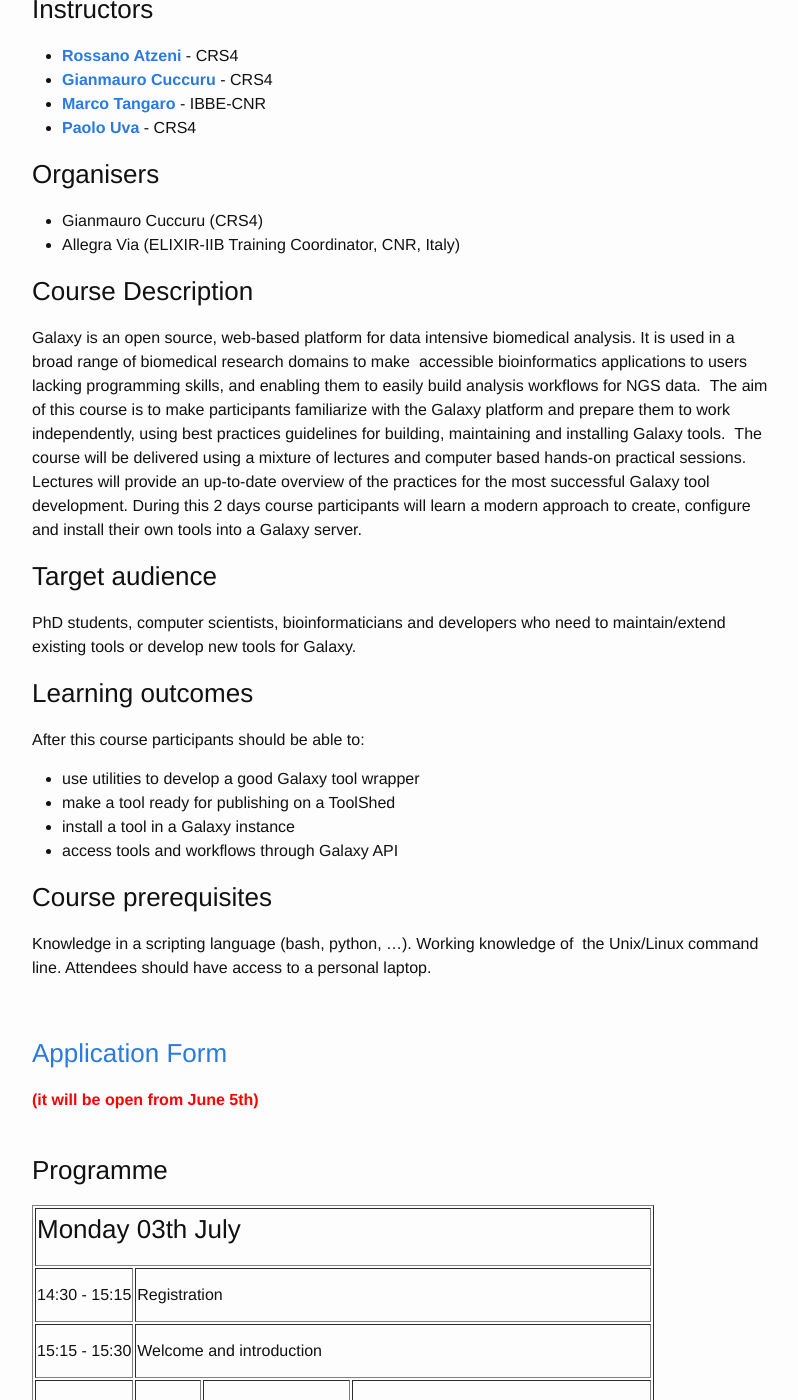
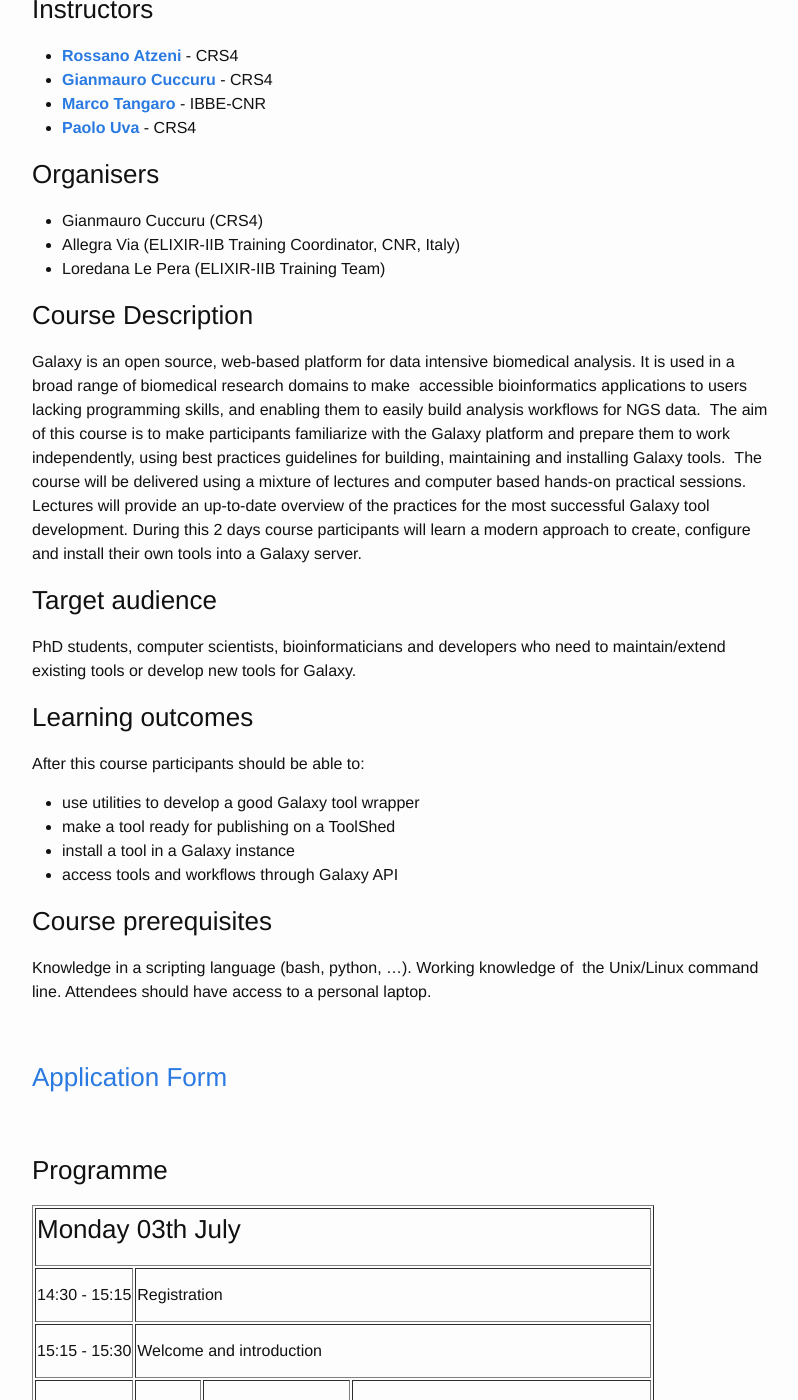
Before and after one commit to ELIXIR-IIB-training/website, a Jekyll site: the page built from _posts/2017-07-03-Galaxy-Cagliari.md, in a window 1280 px wide and 1400 px high, scrolled down 766 px. Shown: the whole window, without its empty margins (238-1036 px from the left). Built offline with Jekyll 4.4.1, drawn with Linux system fonts in a browser that asks for light colours.

```diff
--- a/_posts/2017-07-03-Galaxy-Cagliari.md
+++ b/_posts/2017-07-03-Galaxy-Cagliari.md
@@ -41,6 +41,7 @@ A maximum of **25** candidates will be accepted in the course. Selection will st
 ### Organisers
 - Gianmauro Cuccuru (CRS4)
 - Allegra Via (ELIXIR-IIB Training Coordinator, CNR, Italy)
+- Loredana Le Pera (ELIXIR-IIB Training Team)
 <br>
 
 ### Course Description
@@ -68,8 +69,7 @@ After this course participants should be able to:
 Knowledge in a scripting language (bash, python, …). Working knowledge of  the Unix/Linux command line. Attendees should have access to a personal laptop.
 
 <br>
-### [Application Form](https://goo.gl/forms/)
-<font color="red"><b>(it will be open from June 5th)</b></font>
+### [Application Form](https://goo.gl/forms/vUaH6b5bDTER4m9b2)
 <br>
 
 ### Programme
```
